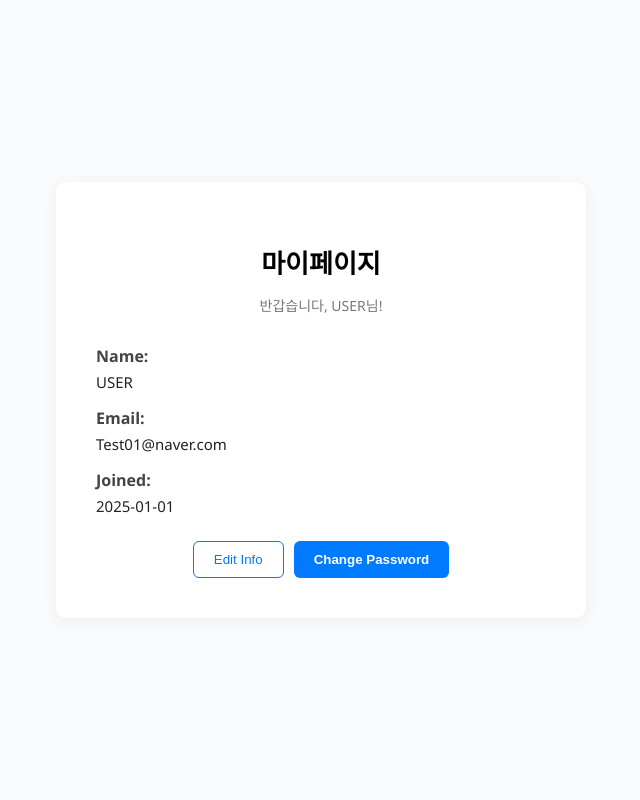
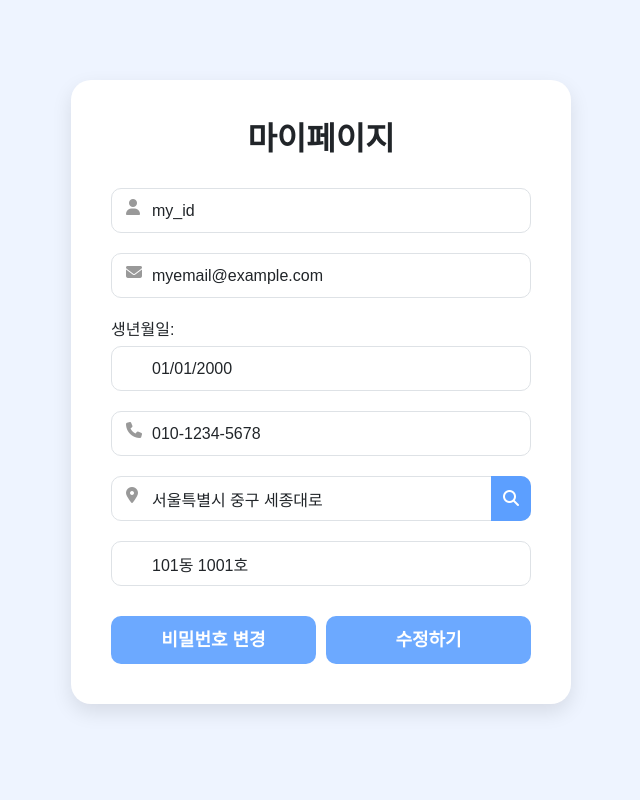
Before and after one commit to Jun2-jun/finally-project, a Flask app: page /mypage in a window 1280 px wide. Shown: the whole page, without its empty margins (319-959 px from the left). Run offline with Flask 3, Linux system fonts and the light colour scheme.

Commit message:
mypage,password

```diff
--- a/app.py
+++ b/app.py
@@ -44,10 +44,6 @@ def dashboard():
 @app.route('/find')
 def find():
     return render_template("find.html", now=datetime.now())
-
-@app.route('/mypage')
-def mypage():
-    return render_template("mypage.html", now=datetime.now())
 
 @app.route('/admin')
 def admin():
@@ -144,6 +140,29 @@ def send_email():
 
     return render_template("find.html")
 
+@app.route('/mypage', methods=['GET', 'POST'])
+def mypage():
+    if request.method == 'POST':
+        session['email'] = request.form.get('email')
+        session['birthdate'] = request.form.get('birthdate')
+        session['phone'] = request.form.get('phone')
+        session['address'] = request.form.get('address')
+        session['detail_address'] = request.form.get('detail_address')
+        return redirect(url_for('mypage'))
+
+    # 기본값 설정
+    user_data = {
+        'userid': 'my_id',
+        'email': session.get('email', 'myemail@example.com'),
+        'birthdate': session.get('birthdate', '2000-01-01'),
+        'phone': session.get('phone', '010-1234-5678'),
+        'address': session.get('address', '서울특별시 중구 세종대로'),
+        'detail_address': session.get('detail_address', '101동 1001호')
+    }
+
+    return render_template("mypage.html", user=user_data, now=datetime.now())
+
+
 
 if __name__ == '__main__':
     app.run(host='0.0.0.0', port=5000, debug=True)
--- a/static/css/mypage.css
+++ b/static/css/mypage.css
@@ -1,88 +1,82 @@
+/* static/css/mypage.css */
+
 body {
-    margin: 0;
-    background-color: #f9fafb;
-    font-family: 'Segoe UI', sans-serif;
-  }
+  background: #eef4ff;
+  font-family: Arial, sans-serif;
+}
 
-  .mypage-container {
-    display: flex;
-    justify-content: center;
-    align-items: center;
-    min-height: 100vh;
-  }
+.container {
+  max-width: 500px;
+  margin: 80px auto;
+  padding: 40px;
+  background: white;
+  border-radius: 20px;
+  box-shadow: 0 8px 20px rgba(0, 0, 0, 0.1);
+}
 
-  .card {
-    background-color: white;
-    padding: 40px;
-    border-radius: 10px;
-    box-shadow: 0 3px 15px rgba(0, 0, 0, 0.05);
-    width: 100%;
-    max-width: 450px;
-    text-align: center;
-  }
+h2 {
+  text-align: center;
+  margin-bottom: 30px;
+  font-weight: bold;
+}
 
-  .header-text {
-    font-size: 26px;
-    font-weight: bold;
-    margin-bottom: 10px;
-  }
+.form-group {
+  position: relative;
+  margin-bottom: 20px;
+}
 
-  .sub-text {
-    font-size: 14px;
-    color: #777;
-    margin-bottom: 30px;
-  }
+.form-control {
+  height: 45px;
+  padding-left: 40px;
+  border-radius: 10px;
+}
 
-  .info-group {
-    text-align: left;
-    margin-bottom: 15px;
-  }
+.form-control::placeholder {
+  color: #bbb;
+}
 
-  .info-group label {
-    font-weight: bold;
-    color: #444;
-  }
+.form-icon {
+  position: absolute;
+  top: 11px;
+  left: 15px;
+  color: #999;
+}
 
-  .info-group span {
-    display: block;
-    margin-top: 5px;
-    font-size: 15px;
-    color: #222;
-  }
+.search-button {
+  position: absolute;
+  top: 0;
+  right: 0;
+  height: 100%;
+  border: none;
+  background-color: #5c9fff;
+  color: white;
+  border-radius: 0 10px 10px 0;
+  width: 40px;
+}
 
-  .button-group {
-    display: flex;
-    gap: 10px;
-    justify-content: center;
-    margin-top: 25px;
-  }
+.btn-submit {
+  background-color: #6ca9ff;
+  color: white;
+  font-weight: bold;
+  border: none;
+  border-radius: 10px;
+  height: 48px;
+  font-size: 18px;
+  line-height: 48px;
+  padding: 0;
+  text-align: center;
+}
 
-  .btn-outline {
-    padding: 10px 20px;
-    background-color: transparent;
-    border: 1px solid #007bff;
-    color: #007bff;
-    border-radius: 6px;
-    cursor: pointer;
-    transition: all 0.3s;
-  }
+.btn-submit:hover {
+  background-color: #4d91f7;
+}
 
-  .btn-outline:hover {
-    background-color: #007bff;
-    color: #fff;
-  }
+.btn-wrap {
+  display: flex;
+  gap: 10px;
+  margin-top: 30px;
+}
 
-  .btn-primary {
-    padding: 10px 20px;
-    background-color: #007bff;
-    color: white;
-    border: none;
-    border-radius: 6px;
-    font-weight: bold;
-    cursor: pointer;
-    transition: background-color 0.3s;
-  }
-
-  .btn-primary:hover {
-    background-color: #0056b3;
-  }
+.btn-wrap .btn {
+  flex: 1;
+}
--- /dev/null
+++ b/static/js/mypage.js
@@ -0,0 +1,20 @@
+// static/js/mypage.js
+
+document.addEventListener('DOMContentLoaded', () => {
+    const editables = document.querySelectorAll('.editable');
+    const button = document.getElementById('edit-btn');
+    const form = document.getElementById('mypage-form');
+
+    button.addEventListener('click', () => {
+        const isReadOnly = editables[0].hasAttribute('readonly');
+
+        if (isReadOnly) {
+            // 수정 가능
+            editables.forEach(input => input.removeAttribute('readonly'));
+            button.innerText = '수정완료';
+        } else {
+            // 제출
+            form.submit();
+        }
+    });
+});
--- a/templates/mypage.html
+++ b/templates/mypage.html
@@ -1,35 +1,54 @@
 <!DOCTYPE html>
-<html lang="en">
+<html lang="ko">
 <head>
-  <meta charset="UTF-8" />
-  <title>My Page - 닥터퓨쳐</title>
-  <meta name="viewport" content="width=device-width, initial-scale=1.0" />
-  <link rel="stylesheet" href="{{ url_for('static', filename='css/mypage.css') }}">
+    <meta charset="UTF-8">
+    <title>마이페이지</title>
+    <link rel="stylesheet" href="https://cdn.jsdelivr.net/npm/bootstrap@5.3.0/dist/css/bootstrap.min.css">
+    <link rel="stylesheet" href="https://cdnjs.cloudflare.com/ajax/libs/font-awesome/6.4.0/css/all.min.css">
+    <link rel="stylesheet" href="{{ url_for('static', filename='css/mypage.css') }}">
 </head>
 <body>
-  <div class="mypage-container">
-    <div class="card">
-      <h2 class="header-text">마이페이지</h2>
-      <p class="sub-text">반갑습니다, {{ user_name or 'USER' }}님!</p>
+    <div class="container">
+        <h2>마이페이지</h2>
+        <form method="POST" action="/mypage" id="mypage-form">
+            <div class="form-group">
+                <i class="fas fa-user form-icon"></i>
+                <input type="text" class="form-control" name="userid" value="{{ user.userid }}" readonly>
+            </div>
 
-      <div class="info-group">
-        <label>Name:</label>
-        <span>{{ user_name or 'USER' }}</span>
-      </div>
-      <div class="info-group">
-        <label>Email:</label>
-        <span>{{ user_email or 'Test01@naver.com' }}</span>
-      </div>
-      <div class="info-group">
-        <label>Joined:</label>
-        <span>{{ join_date or '2025-01-01' }}</span>
-      </div>
+            <div class="form-group">
+                <i class="fas fa-envelope form-icon"></i>
+                <input type="email" class="form-control editable" name="email" value="{{ user.email }}" readonly>
+            </div>
 
-      <div class="button-group">
-        <button class="btn-outline">Edit Info</button>
-        <button class="btn-primary">Change Password</button>
-      </div>
+            <div class="form-group">
+                <label class="mb-1">생년월일:</label>
+                <input type="date" class="form-control editable" name="birthdate" value="{{ user.birthdate }}" readonly>
+            </div>
+
+            <div class="form-group">
+                <i class="fas fa-phone form-icon"></i>
+                <input type="text" class="form-control editable" name="phone" value="{{ user.phone }}" readonly>
+            </div>
+
+            <div class="form-group">
+                <i class="fas fa-map-marker-alt form-icon"></i>
+                <input type="text" class="form-control editable" name="address" value="{{ user.address }}" readonly>
+                <button type="button" class="search-button"><i class="fas fa-search"></i></button>
+            </div>
+
+            <div class="form-group">
+                <input type="text" class="form-control editable" name="detail_address" value="{{ user.detail_address }}" readonly>
+            </div>
+
+            <div class="btn-wrap">
+                <a href="/change_password" class="btn btn-submit">비밀번호 변경</a>
+                <button type="button" class="btn btn-submit" id="edit-btn">수정하기</button>
+            </div>
+        </form>
     </div>
-  </div>
+
+    <!-- 분리된 JS 파일 로드 -->
+    <script src="{{ url_for('static', filename='js/mypage.js') }}"></script>
 </body>
 </html>
```
